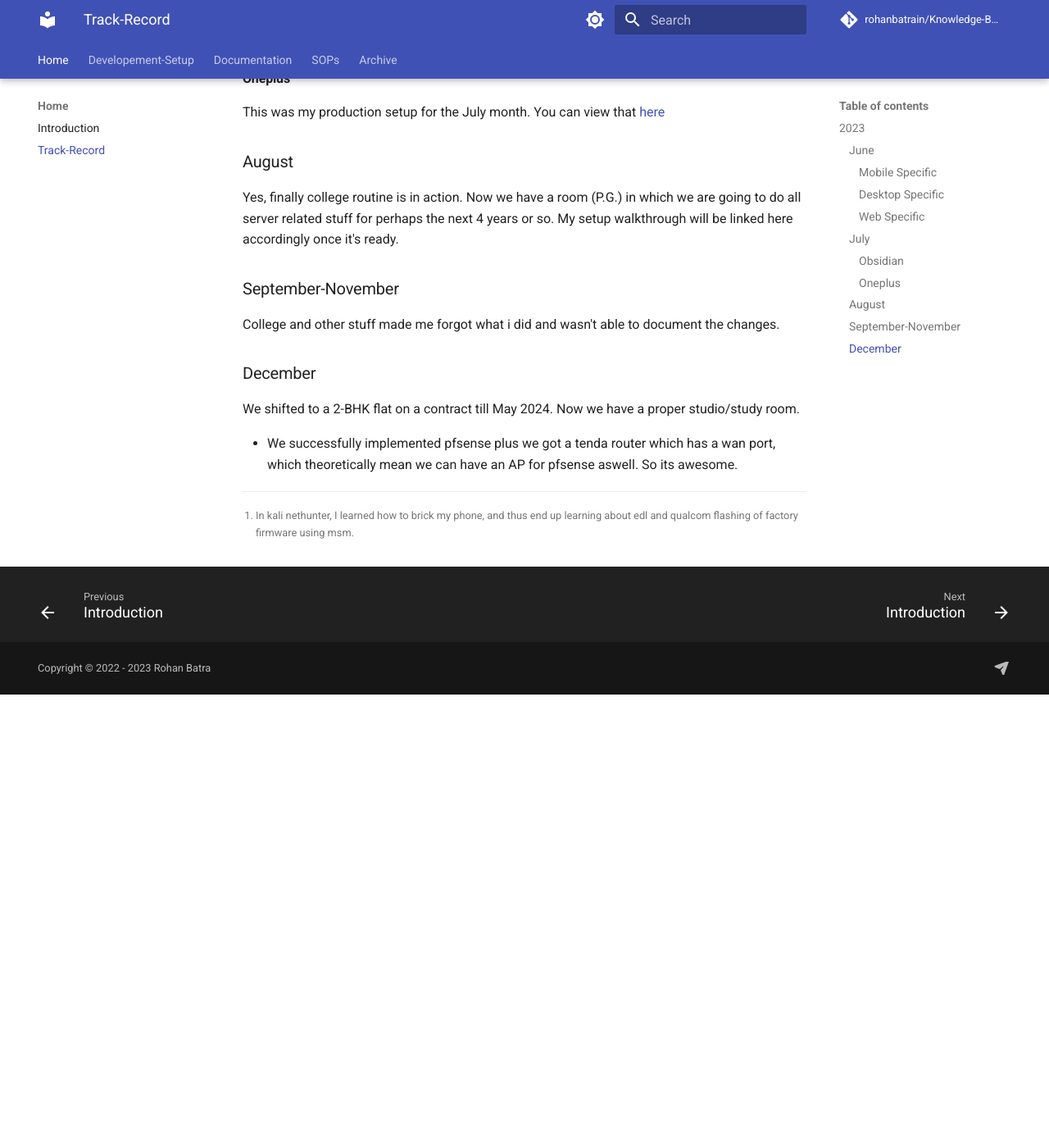
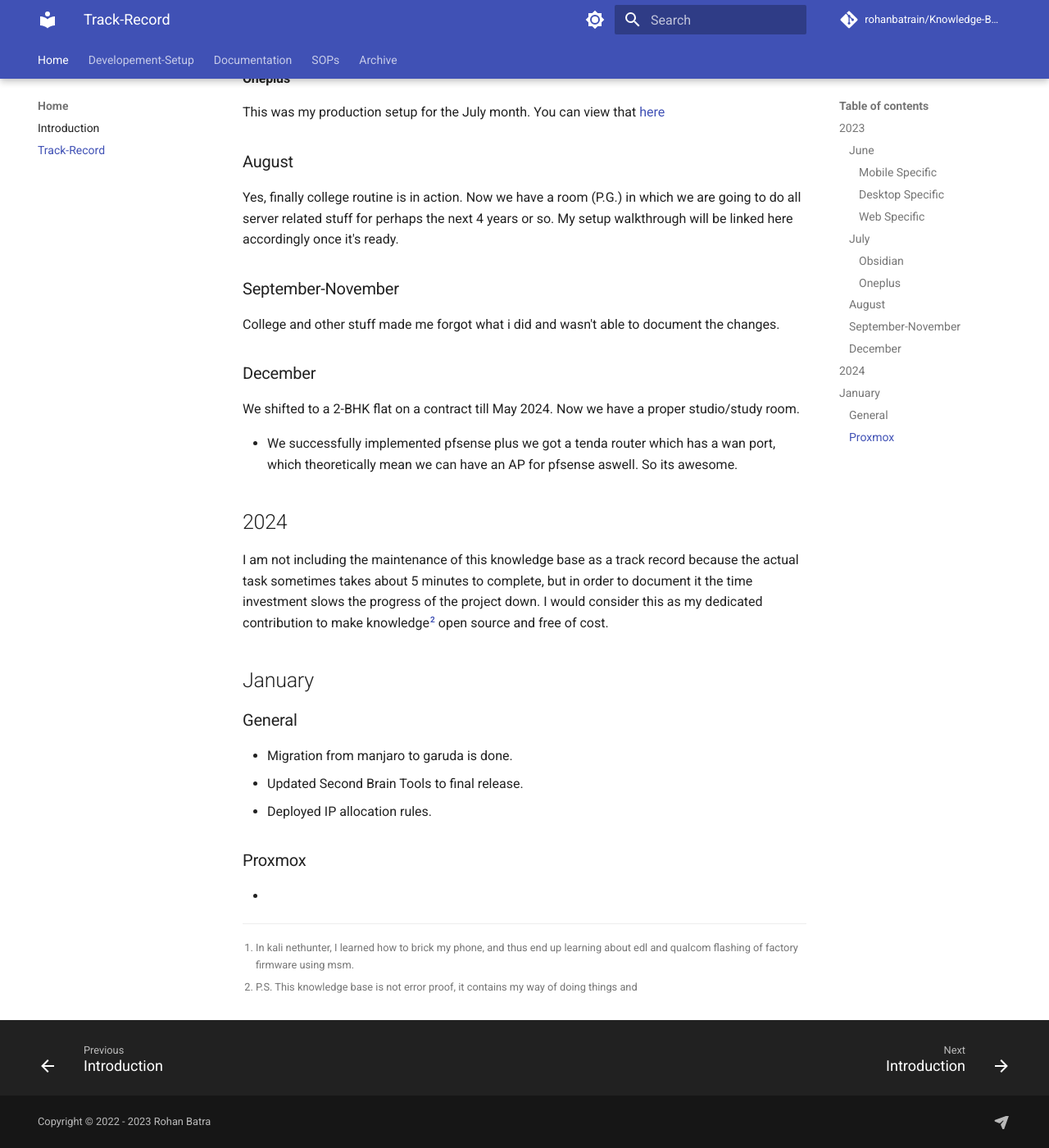
Before and after one commit to rohanbatrain/knowledge-base, an MkDocs documentation site: the page built from docs/Home/Track-Record.md, in a window 1280 px wide and 1400 px high, scrolled down 1734 px. Shown: the whole window at 82% size. Built offline with MkDocs 1.6.1 and Material for MkDocs 9.7.7, drawn with Linux system fonts in a browser that asks for light colours; nearby versions of some CDN libraries; library files that are not in the unit come from our copies; comment, search, counter and statistics services are not loaded; before the commit the page ends 2581 px from its top, so only the background shows below that.

Commit message:
Update Track-Record.md

```diff
--- a/docs/Home/Track-Record.md
+++ b/docs/Home/Track-Record.md
@@ -81,5 +81,23 @@ We shifted to a 2-BHK flat on a contract till May 2024. Now we have a proper stu
 - We successfully implemented pfsense plus we got a tenda router which has a wan port, which theoretically mean we can have an AP for pfsense aswell. So its awesome.
 
 
+## 2024
+
+I am not including the maintenance of this knowledge base as a track record because the actual task sometimes takes about 5 minutes to complete, but in order to document it the time investment slows the progress of the project down. I would consider this as my dedicated contribution to make knowledge[^2] open source and free of cost.
+
+## January
+
+### General
+
+- Migration from manjaro to garuda is done.
+- Updated Second Brain Tools to final release.
+- Deployed IP allocation rules.
+
+### Proxmox
+
+-
+
+
 
 [^1]: In kali nethunter, I learned how to brick my phone, and thus end up learning about edl and qualcom flashing of factory firmware using msm.
+[^2]: P.S. This knowledge base is not error proof, it contains my way of doing things and
```
